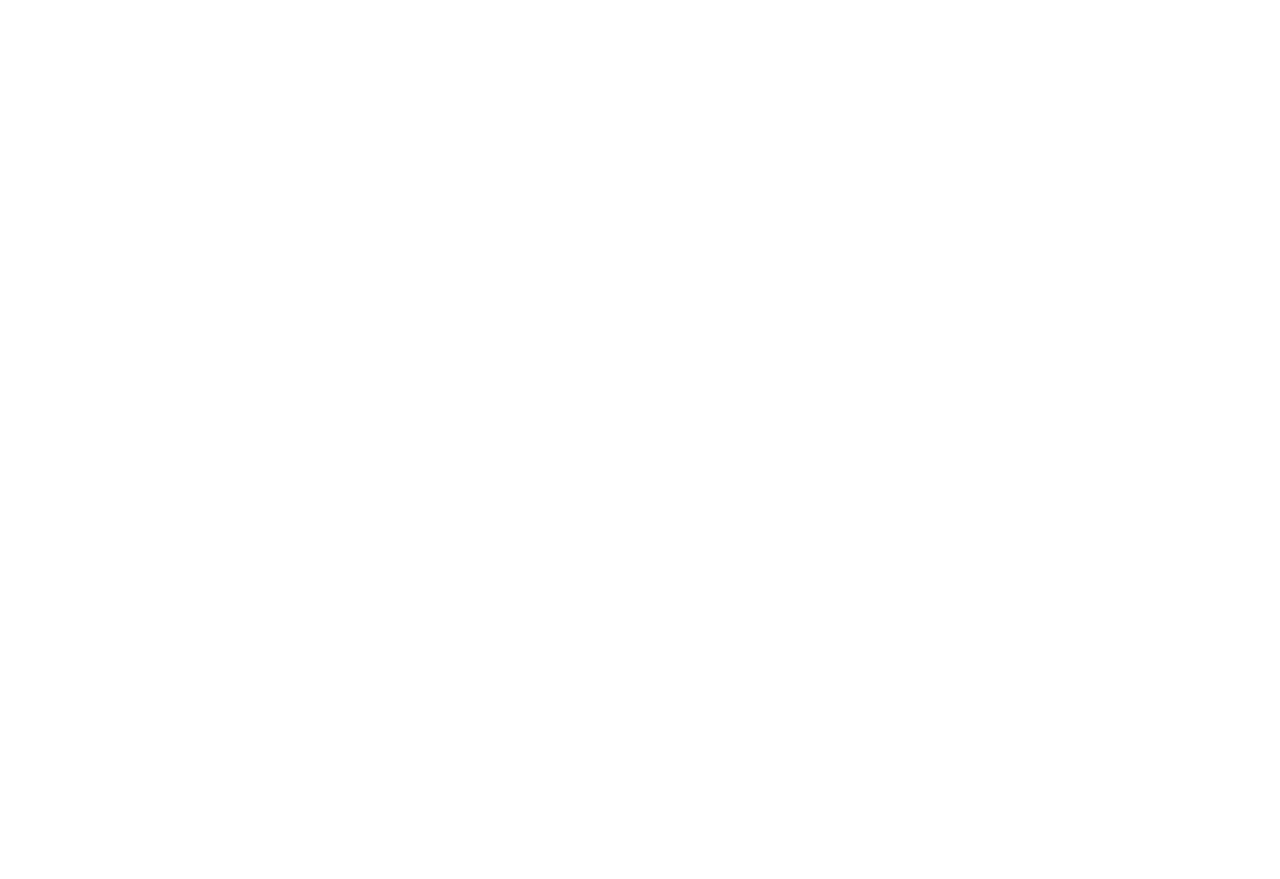
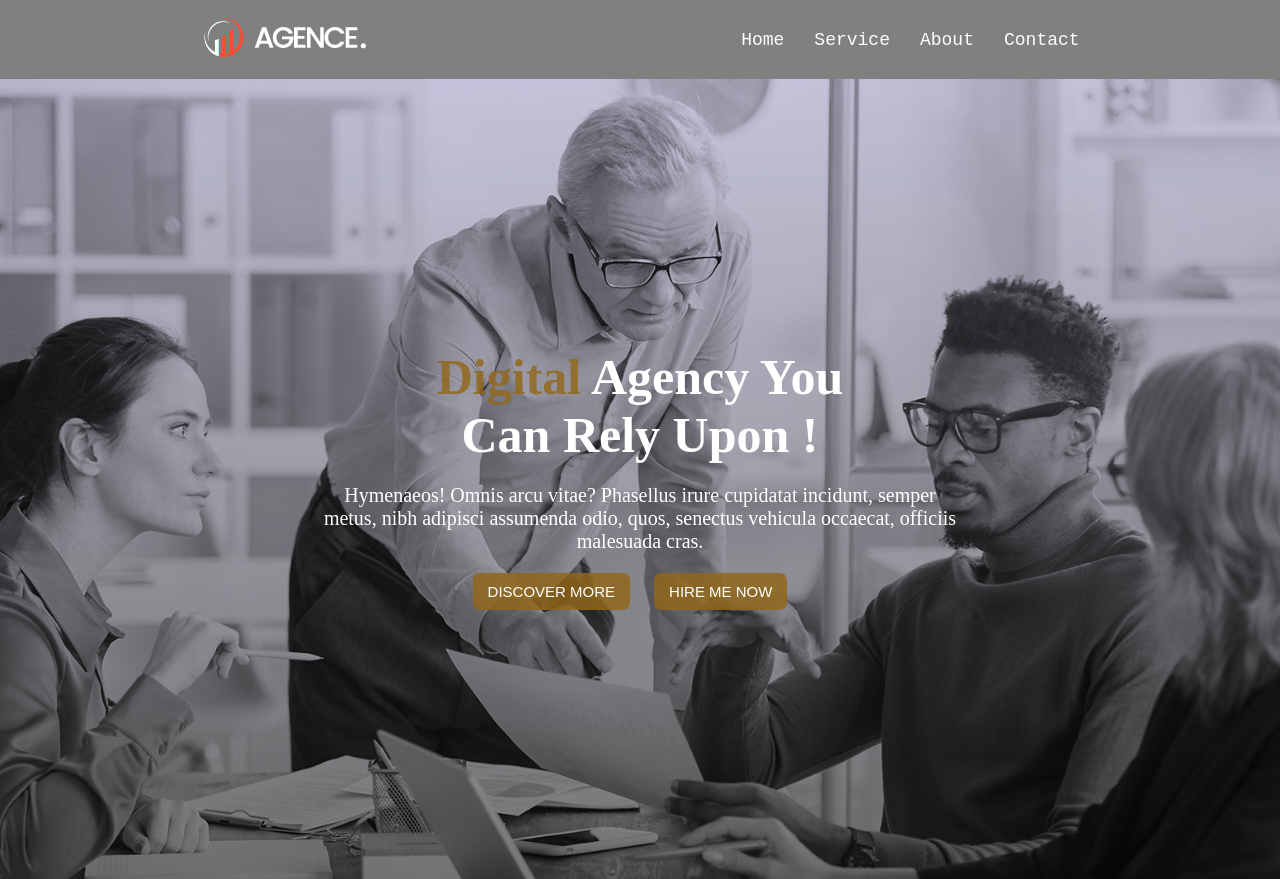
Before and after one commit to Shahab17/DAY-7-CS, a plain HTML site: page my-agency-portfolio/index.html in a window 1280 px wide. Before the commit the page ends 800 px from the top, so only its background shows below. Drawn offline with Linux system fonts and the light colour scheme.

Commit message:
finished nav and banner section

```diff
--- a/my-agency-portfolio/index.html
+++ b/my-agency-portfolio/index.html
@@ -3,10 +3,44 @@
 <head>
     <meta charset="UTF-8">
     <meta name="viewport" content="width=device-width, initial-scale=1.0">
-    <title>Document</title>
+    <title>My Agency Portfolio</title>
     <link rel="stylesheet" href="styles/style.css">
 </head>
 <body>
+      <header>
+        <!-- nav related code -->
+        <div class="nav-container">
+            <div class="logo">
+                <img src="./asset/logo/logo.png" alt="">
+            </div>
+            <div class="menus">
+                <li>Home</li>
+                <li>Service</li>
+                <li>About </li>
+                <li>Contact</li>
+            </div>
+        </div>
+        <!-- banner related code -->
+        <div class="banner-container">
+          <div class="banner-info">
+            <h1 class="title" ><span>Digital</span> Agency You <br>
+                Can Rely Upon !</h1>
+                <p class="para" >Hymenaeos! Omnis arcu vitae? Phasellus irure cupidatat incidunt, semper metus, nibh adipisci assumenda odio, quos, senectus vehicula occaecat, officiis malesuada cras.</p>
+                <button class="btn-primary" >DISCOVER MORE</button> <button class="btn-primary" >HIRE ME NOW</button>
+          </div>
+        </div>
+      </header>
+      <main>
+        <!-- Services We Can Help You With ! -->
+        <div class="service-container">
+            <div class="service-info">
 
+            </div>
+            <div class="service-img"></div>
+        </div>
+      </main>
+      <footer>
+
+      </footer>
 </body>
 </html>
--- a/my-agency-portfolio/styles/style.css
+++ b/my-agency-portfolio/styles/style.css
@@ -0,0 +1,73 @@
+*{
+    margin: 0;
+    padding: 0;
+}
+/* common styles used  */
+.btn-primary{
+    font-size: 15px;
+    padding: 10px 15px;
+    background:rgba(146, 104, 26, 0.836);
+    border-radius: 7px;
+    border: 0;
+    color: white;
+    margin-right: 20px;
+
+}
+.btn-primary:hover{
+    background-color: aqua;
+    cursor:grab;
+    color: black;
+}
+.title{
+    font-size: 50px;
+    font-weight: bolder;
+    color: white;
+}
+.para{
+    font-size: 20px;
+    color: white;
+    width: 50%;
+    margin: auto;
+    padding: 20px;
+
+}
+span{
+    color:rgba(146, 104, 26, 0.836);
+}
+
+/* nav bar related styles */
+.nav-container{
+    display: flex;
+    background-color: gray;
+    padding: 15px;
+    justify-content: space-around;
+    align-items: center;
+}
+.menus{
+    list-style: none;
+    display: flex;
+    gap: 30px;
+    font-size: 18px;
+    font-family: monospace;
+    cursor: pointer;
+    color: rgba(255, 255, 255, 0.979);
+
+}
+
+/* banner related styles*/
+.banner-container{
+    height: 100vh;
+    background-image: url("../asset/image/background.jpg"), linear-gradient(rgba(68, 66, 92, 0.445), rgba(0,0,0,0.5));
+    background-blend-mode: overlay;
+    background-position: center;
+    background-repeat: no-repeat;
+    background-size: cover;
+    text-align: center;
+    display: flex;
+    align-items: center;
+
+}
+/* Services We Can Help You With !  */
+.service-container{
+
+}
```
